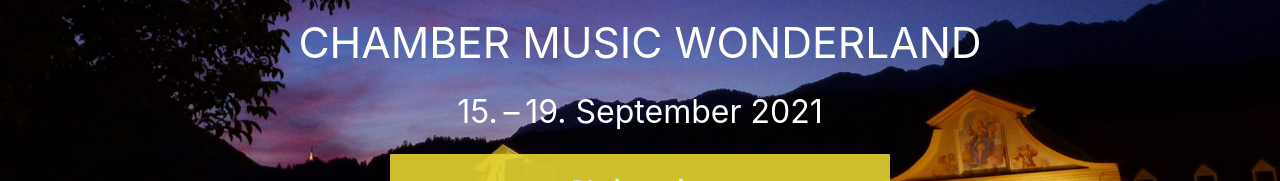
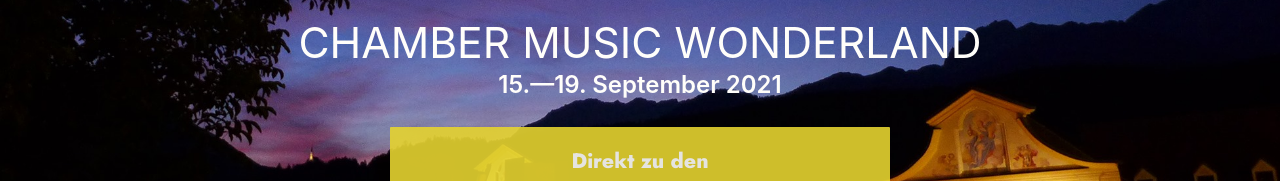
Before and after one commit to hubert-m-n/obertone, a React (Create React App) app: page /#/home in a window 1280 px wide. Shown: the part 415-596 px from the top of the page. Built offline with nearby package versions, Linux system fonts and the light colour scheme.

Commit message:
lil layout change

```diff
--- a/src/sections/contacts/ContactsSection.jsx
+++ b/src/sections/contacts/ContactsSection.jsx
@@ -217,8 +217,8 @@ export default ({ onRef }) => (
         <br />
         Obmann:&ensp;Toni Innauer
         <br />
-        K&uuml;nstlerische Leitung:&ensp;Mariya Nesterovska und Hubert
-        Mittermayer Nesterovskiy
+        K&uuml;nstlerische Leitung:&ensp;Mariya&nbsp;Nesterovska und
+        Hubert&nbsp;Mittermayer&nbsp;Nesterovskiy
         <br />
         Postfach 04, 6029 Innsbruck
         <br />
@@ -230,12 +230,12 @@ export default ({ onRef }) => (
 
       <div className={styles.section}>
         <p>
-          Bildnachweis: Bewegte Bilder von Emanuel Altenburger. Fotos: "Unsere
-          Partner" / „Wir machen..." / „Toni Innauer" / von Heinz Zak.
-          Komponistenbilder gemeinfrei. Alle anderen Fotos von Mariya
-          Nesterovska.
+          Bildnachweis: Bewegte Bilder von Emanuel&nbsp;Altenburger. Fotos:
+          "Unsere Partner" / „Wir machen..." / „Toni&nbsp;Innauer" / von
+          Heinz&nbsp;Zak. Komponistenbilder gemeinfrei. Alle anderen Fotos von
+          Mariya&nbsp;Nesterovska.
           <br />
-          Design: Hubert Mittermayer Nesterovskiy
+          Design: Hubert&nbsp;Mittermayer&nbsp;Nesterovskiy
           <br />
           Programmierung: Andrey Filenko
         </p>
--- a/src/sections/home/HomeSection.jsx
+++ b/src/sections/home/HomeSection.jsx
@@ -101,7 +101,7 @@ export default ({ onRef }) => {
             CHAMBER MUSIC WONDERLAND
           </div>
           <div className={styles.homeSectionSubtitle}>
-            15.&thinsp;&ndash;&thinsp;19. September 2021
+            15.&mdash;19. September 2021
           </div>
           <a
             href="http://www.obertone.at/test/dabeisein/"
--- a/src/sections/home/HomeSection.module.scss
+++ b/src/sections/home/HomeSection.module.scss
@@ -22,15 +22,16 @@
   .homeSectionTitle {
     color: $white;
     font-size: 32pt;
-    margin-bottom: 24px;
+    margin-bottom: 2px;
     font-variant: small-caps;
     text-align: center;
   }
 
   .homeSectionSubtitle {
     color: $white;
-    font-size: 24pt;
-    margin-bottom: 23px;
+    font-weight: 600;
+    font-size: 18pt;
+    margin-bottom: 28px;
     text-align: center;
   }
 
```
